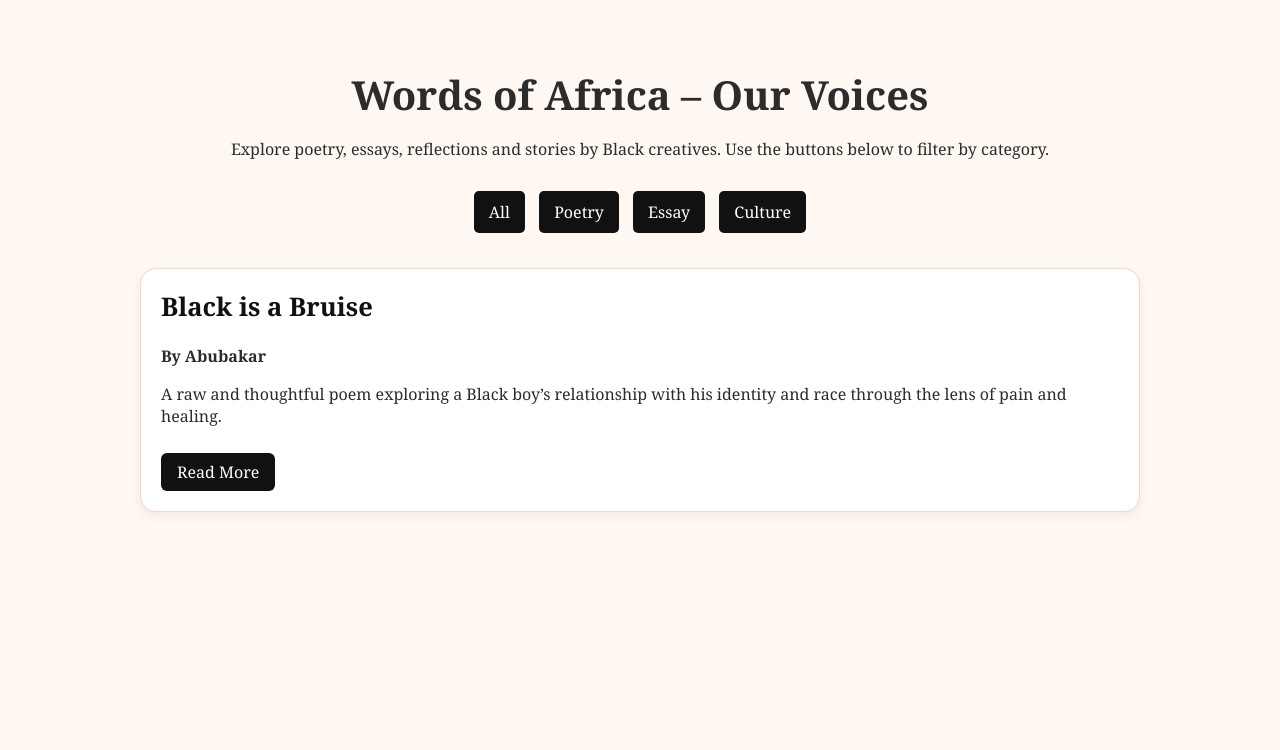
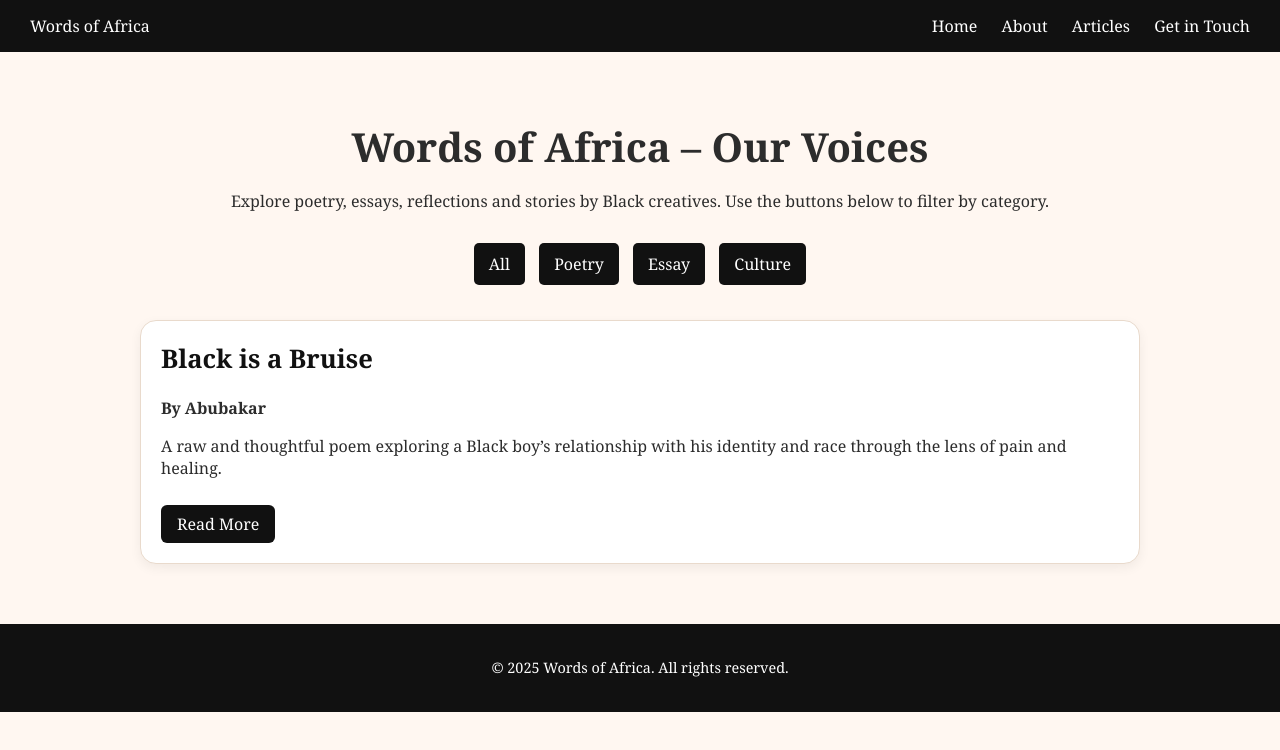
Before and after one commit to Rughyss/Words-of-Africa-website, a plain HTML site: page about.html in a window 1280 px wide. Drawn offline with Linux system fonts and the light colour scheme.

Commit message:
Update about.html

```diff
--- a/about.html
+++ b/about.html
@@ -12,6 +12,22 @@
       padding: 0;
       background-color: #fff7f1;
       color: #2c2c2c;
+    }
+    nav {
+      background-color: #111;
+      padding: 15px 20px;
+      display: flex;
+      justify-content: space-between;
+      align-items: center;
+    }
+    nav a {
+      color: white;
+      text-decoration: none;
+      margin: 0 10px;
+      font-size: 1em;
+    }
+    nav a:hover {
+      color: #c49a6c;
     }
     header {
       text-align: center;
@@ -72,9 +88,26 @@
     .article-card a:hover {
       background-color: #c49a6c;
     }
+    footer {
+      background-color: #111;
+      color: white;
+      text-align: center;
+      padding: 20px;
+      font-size: 0.9em;
+    }
   </style>
 </head>
 <body>
+
+  <nav>
+    <div class="logo"><a href="index.html">Words of Africa</a></div>
+    <div class="nav-links">
+      <a href="index.html">Home</a>
+      <a href="about.html">About</a>
+      <a href="articles.html">Articles</a>
+      <a href="contact.html">Get in Touch</a>
+    </div>
+  </nav>
 
   <header>
     <h1>Words of Africa – Our Voices</h1>
@@ -98,6 +131,10 @@
     <!-- More article cards can be added here -->
   </div>
 
+  <footer>
+    <p>&copy; 2025 Words of Africa. All rights reserved.</p>
+  </footer>
+
   <script>
     function filterArticles(category) {
       const cards = document.querySelectorAll('.article-card');
```
